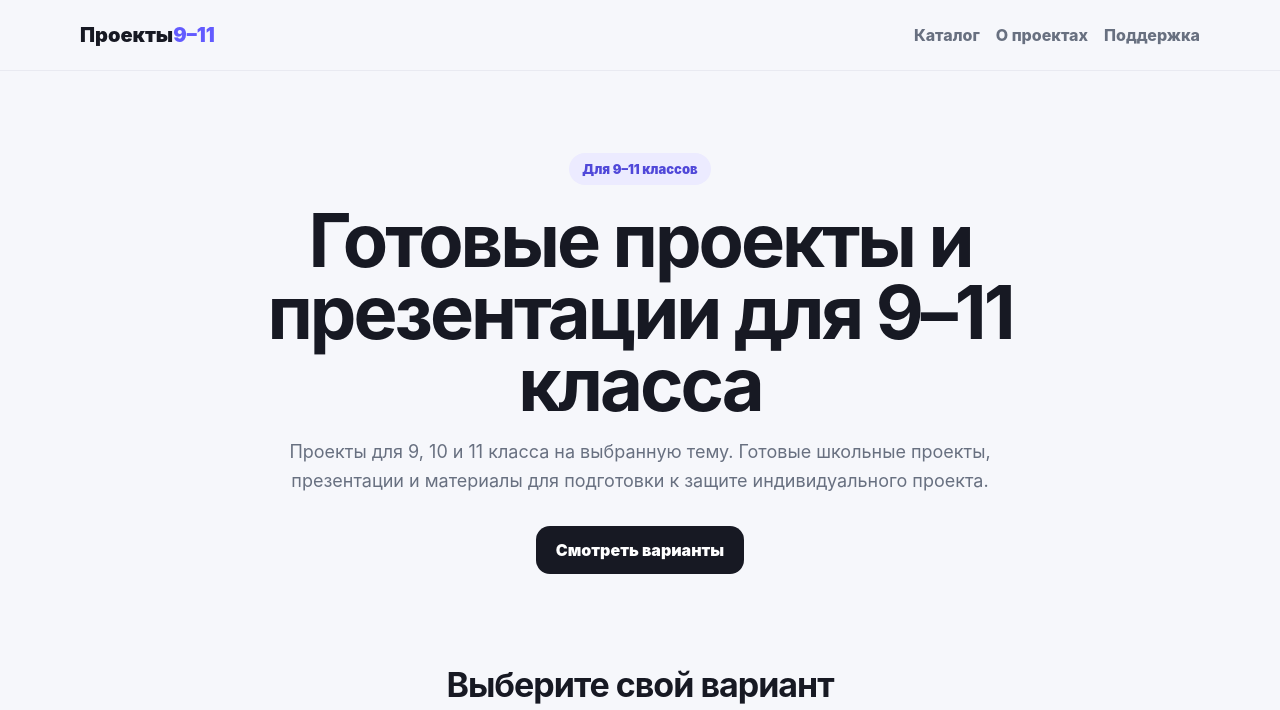
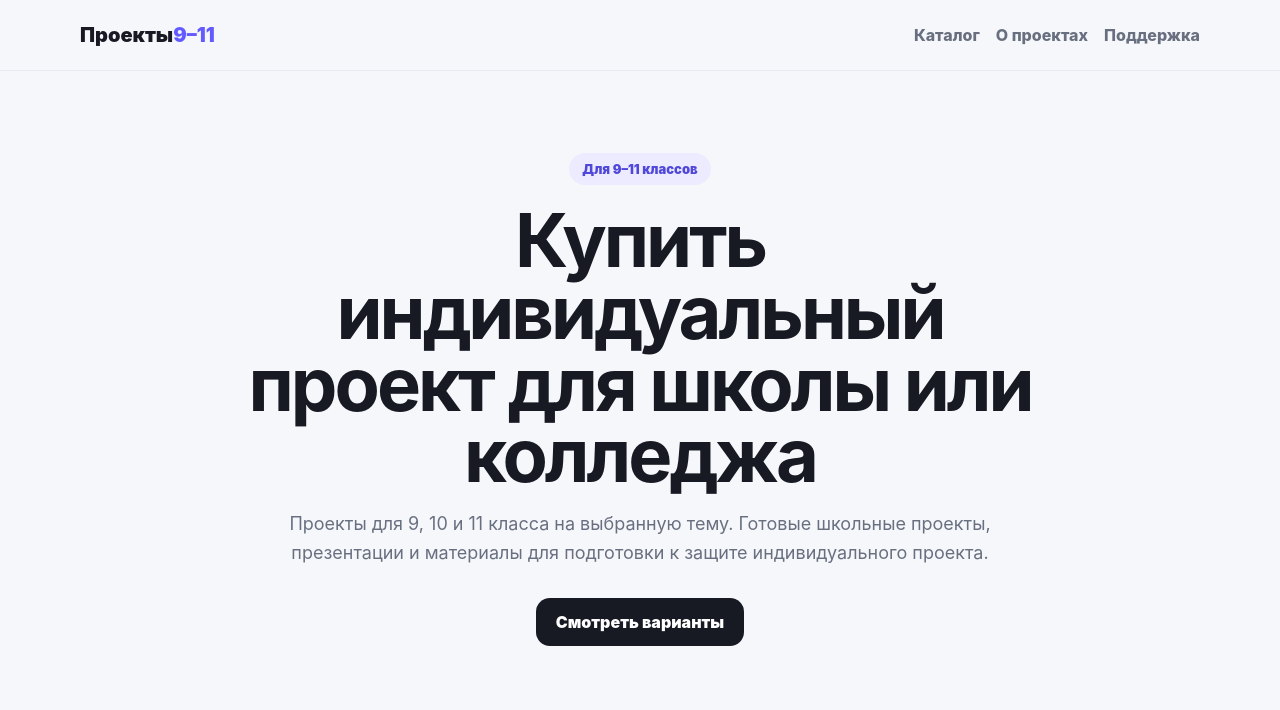
Before and after one commit to Ok855/proekty-9, a plain HTML site: page index.html in a window 1280 px wide. Shown: the top 710 px of the page. Drawn offline with Linux system fonts and the light colour scheme.

Commit message:
Update index.html

```diff
--- a/index.html
+++ b/index.html
@@ -5,8 +5,8 @@
   <meta name="google-site-verification" content="nN8Y7vCvac4btRUEACiJrzDpb3ub7TzT2lROnDVkoy4" />
   <meta charset="utf-8">
   <meta name="viewport" content="width=device-width,initial-scale=1">
-  <title>Проекты для 9–11 класса — готовые проекты и презентации</title>
-  <meta name="description" content="Готовые школьные проекты и презентации для 9, 10 и 11 класса. Проект на выбранную тему, проект и презентация для школы, материалы для защиты. Купить проект. Купить индивидуальный проект. Проект. Проэкт.  ">
+  <title>Купить индивидуальный проект для колледжа или школы — готовые проекты и презентации</title>
+  <meta name="description" content="Готовые школьные проекты и презентации для 9, 10 и 11 класса. Проект на выбранную тему, проект и презентация для школы, материалы для защиты. Купить проект. Купить индивидуальный проект.  ">
   <meta name="robots" content="index, follow">
   <link rel="canonical" href="https://ok855.github.io/proekty-9/">
   <meta property="og:type" content="website">
@@ -40,7 +40,7 @@
 <body>
 <header><div class="container nav"><div class="logo">Проекты<span>9–11</span></div><div class="nav-links"><a class="nav-link" href="#catalog">Каталог</a><a class="nav-link" href="#seo">О проектах</a><a class="nav-link" href="#support">Поддержка</a></div></div></header>
 <main>
-  <section class="hero"><div class="container"><span class="badge">Для 9–11 классов</span><h1>Готовые проекты и презентации для 9–11 класса</h1><p class="lead">Проекты для 9, 10 и 11 класса на выбранную тему. Готовые школьные проекты, презентации и материалы для подготовки к защите индивидуального проекта.</p><a class="cta" href="#catalog">Смотреть варианты</a></div></section>
+  <section class="hero"><div class="container"><span class="badge">Для 9–11 классов</span><h1>Купить индивидуальный проект для школы или колледжа</h1><p class="lead">Проекты для 9, 10 и 11 класса на выбранную тему. Готовые школьные проекты, презентации и материалы для подготовки к защите индивидуального проекта.</p><a class="cta" href="#catalog">Смотреть варианты</a></div></section>
   <section id="catalog"><div class="container"><div class="section-title"><h2>Выберите свой вариант</h2><p>Подберите материал под свою учебную задачу</p></div><div class="grid">
     <article class="card"><div class="icon">📄</div><h3>Проект или презентация на выбранную тему</h3><p>Готовый проект или презентация по выбранной теме для школьной работы.</p><ul class="features"><li>✓ Проект или презентация</li><li>✓ Выбранная тема</li><li>✓ Материал для школьной работы</li></ul><div class="price">100 ₽ <small>за заказ</small></div><a class="buy" href="https://t.me/xrocket?start=inv_xWDXFXF9QHDDgyX" target="_blank" rel="noopener">Оплатить</a></article>
     <article class="card"><div class="icon">🎤</div><h3>Полный комплект</h3><p>Проект, презентация и защитное слово на выбранную тему.</p><ul class="features"><li>✓ Проект</li><li>✓ Презентация</li><li>✓ Защитное слово</li></ul><div class="price">160 ₽ <small>за заказ</small></div><a class="buy" href="https://t.me/xrocket?start=inv_EVIeULhTuz1h6Xe" target="_blank" rel="noopener">Оплатить</a></article>
```
